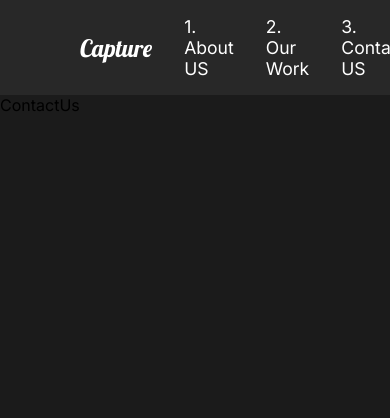
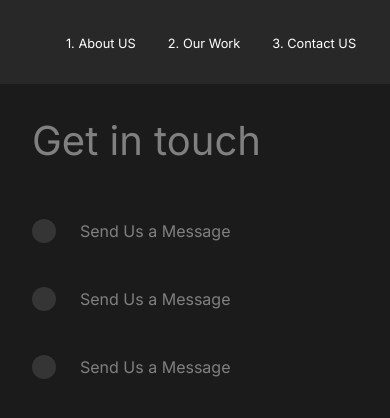
Before and after one commit to yashghori/studiowebapp, a React (Create React App) app: page /contact in a window 390 px wide. Shown: the top 418 px of the page. Built offline with nearby package versions, Linux system fonts and the light colour scheme.

Commit message:
responsiv touch

```diff
--- a/src/Animation.js
+++ b/src/Animation.js
@@ -62,7 +62,7 @@ export const LineAnim = {
   show: {
     width: "100%",
     transition: {
-      duration: 0.75,
+      duration: 1,
     },
   },
 };
--- a/src/Style.js
+++ b/src/Style.js
@@ -1,5 +1,6 @@
+import { motion } from "framer-motion";
 import styled from "styled-components";
-export const About = styled.div`
+export const About = styled(motion.div)`
   display: flex;
   /* max-height: 100vh; */
   min-height: 80vh;
@@ -7,12 +8,19 @@ export const About = styled.div`
   justify-content: space-between;
   padding: 5rem;
   color: white;
+  @media screen and (max-width: 862px) {
+    padding: 0rem;
+    height: 100vh;
+  }
 `;
 export const Description = styled.div`
   font-weight: lighter;
   padding-right: 5rem;
   flex: 1;
   z-index: 2;
+  @media screen and (max-width: 862px) {
+    padding: 2rem;
+  }
   h2 {
     font-weight: lighter;
   }
@@ -26,6 +34,15 @@ export const Image = styled.div`
     height: 80vh;
     object-fit: cover;
   }
+  @media screen and (max-width: 862px) {
+    position: absolute;
+    mix-blend-mode: overlay;
+    background: #3c3c3c;
+    width: 100%;
+    img {
+      height: 100vh;
+    }
+  }
 `;
 export const Hide = styled.div`
   overflow: hidden;
--- a/src/components/FaqSection.jsx
+++ b/src/components/FaqSection.jsx
@@ -3,11 +3,14 @@ import styled from 'styled-components'
 import { About } from '../Style'
 import Toggle from './Toggle'
 import { AnimateSharedLayout } from 'framer-motion'
+import UseScroll from './UseScroll'
+import { Fade } from '../Animation'
 
 const FaqSection = () => {
+    const [element, controls] = UseScroll()
     return (
         <div>
-            <FaqStyle>
+            <FaqStyle ref={element} animate={controls} initial="hidden" variants={Fade} >
                 <h2>Any  Questions ?<span>FAQ</span> </h2>
                 <AnimateSharedLayout>
                     <Toggle title="How do we start ?" >
@@ -53,6 +56,9 @@ const FaqSection = () => {
 
 const FaqStyle = styled(About)`
     display: block;
+    @media screen and (max-width: 862px){
+        padding: 2rem;
+    }
     span{
         display: block;
     }
--- a/src/components/GlobalStyle.jsx
+++ b/src/components/GlobalStyle.jsx
@@ -7,12 +7,14 @@ const GlobalStyle = createGlobalStyle`
     *{
         margin: 0;
         padding: 0;
+        overflow-x: hidden;
         box-sizing: border-box;
     }
     body{
         background: #1b1b1b;
         font-family: 'Inter', sans-serif;
     }
+
     button{
         font-weight: bold;
         font-size: 1.1rem;
@@ -24,6 +26,10 @@ const GlobalStyle = createGlobalStyle`
         outline: none;
         transition: all 0.3s ease;
         font-family: 'Inter', sans-serif;
+        @media screen and (max-width: 1230px) {
+            font-size : 0.9rem;
+            padding: 0.5rem 1rem;
+        }
         &:hover{
             background: #23d997;
             color: white;
@@ -33,6 +39,12 @@ const GlobalStyle = createGlobalStyle`
     h2{
         font-weight: lighter;
         font-size: 4rem;
+        @media screen and (max-width: 1230px) {
+            font-size : 3rem;
+        }
+        @media screen and (max-width: 982px) {
+            font-size : 2.5rem;
+        }
     }
     h3{
         color: white;
@@ -40,6 +52,9 @@ const GlobalStyle = createGlobalStyle`
     h4{
         font-weight: bold;
         font-size: 2rem;
+        @media screen and (max-width: 1230px) {
+            font-size : 1rem;
+        }
     }
     span{
         font-weight: bold;
@@ -47,11 +62,22 @@ const GlobalStyle = createGlobalStyle`
     }
     a{
         font-size: 1.1rem;
+        @media screen and (max-width: 982px) {
+            font-size : 0.8rem;
+        }
     }
     p{
         padding: 3rem 0rem;
         color: #ccc;
         font-size: 1.4rem;
+        @media screen and (max-width: 1230px) {
+            padding: 3rem 0;
+            font-size : 1rem;
+        }
+        @media screen and (max-width: 982px) {
+            padding: 1rem 0;
+            //font-size : 1rem;
+        }
     }
 `
 export default GlobalStyle;
--- a/src/components/Nav.jsx
+++ b/src/components/Nav.jsx
@@ -3,7 +3,7 @@ import styled from 'styled-components'
 import { NavLink } from 'react-router-dom'
 const Nav = () => {
     return (
-        <div>
+        <>
             <StyledNav>
                 <h1><a id='logo' href="#" >Capture </a></h1>
                 <UL>
@@ -12,7 +12,7 @@ const Nav = () => {
                     <li><NavLink to="/contact">3. Contact US</NavLink></li>
                 </UL>
             </StyledNav>
-        </div>
+        </>
     )
 }
 
@@ -24,6 +24,13 @@ const StyledNav = styled.nav`
     justify-content: space-between;
     align-items: center;
     padding: 1rem 5rem;
+    position: sticky;
+    top: 0;
+    z-index: 10;
+    @media screen and (max-width: 862px){
+        padding: 1rem;
+        justify-content: center;
+    }
     a{
         color: white;
         text-decoration: none;
@@ -33,6 +40,11 @@ const StyledNav = styled.nav`
         font-size: 1.5rem;
         font-weight: lighter;
     }
+    @media screen and (max-width: 422px){
+        h1{
+            display: none;
+        }
+        }
 `
 const UL = styled.nav`
     display: flex;
--- /dev/null
+++ b/src/components/ScrollTop.jsx
@@ -0,0 +1,18 @@
+import React, { useEffect } from 'react'
+import { useLocation } from 'react-router-dom'
+
+
+const ScrollTop = () => {
+    const { pathname } = useLocation();
+    useEffect(() => {
+        window.scroll({
+            top: 0,
+            left: 0
+        })
+
+    }, [pathname])
+
+    return null;
+}
+
+export default ScrollTop
--- /dev/null
+++ b/src/components/UseScroll.jsx
@@ -0,0 +1,20 @@
+import { useInView } from 'react-intersection-observer'
+import { motion, useAnimation } from 'framer-motion'
+
+const UseScroll = () => {
+    const controls = useAnimation();
+    const [element, view] = useInView({ threshold: 0.3 })
+    if (view) {
+        controls.start("show")
+    }
+    else {
+        controls.start("hidden")
+
+    }
+
+    return (
+        [element, controls]
+    )
+}
+
+export default UseScroll
--- a/src/pages/AboutUs.jsx
+++ b/src/pages/AboutUs.jsx
@@ -5,15 +5,20 @@ import ServicesSection from '../components/ServicesSection'
 //import animations
 import { motion } from 'framer-motion'
 import { PageAnimation } from '../Animation'
+import ScrollTop from '../components/ScrollTop'
+
 
 
 const AboutUs = () => {
     return (
-        <motion.div variants={PageAnimation} initial="hidden" animate="show" exit="exit" >
-            <AboutSection />
-            <ServicesSection />
-            <FaqSection />
-        </motion.div>
+        <>
+            <motion.div variants={PageAnimation} initial="hidden" animate="show" exit="exit" >
+                <AboutSection />
+                <ServicesSection />
+                <FaqSection />
+                <ScrollTop />
+            </motion.div>
+        </>
     )
 }
 
--- a/src/pages/ContactUs.jsx
+++ b/src/pages/ContactUs.jsx
@@ -1,12 +1,84 @@
 import React from 'react'
 //import animations
 import { motion } from 'framer-motion'
-import { PageAnimation } from '../Animation'
+import { PageAnimation, TitleAnim } from '../Animation'
+import styled from 'styled-components'
+import ScrollTop from '../components/ScrollTop'
 
 const ContactUs = () => {
   return (
-    <motion.div variants={PageAnimation} initial="hidden" animate="show" exit="exit">ContactUs</motion.div>
+    <Contact variants={PageAnimation} initial="hidden" animate="show" exit="exit">
+      <Title>
+        <Hide>
+          <motion.h2 variants={TitleAnim} >Get in touch</motion.h2>
+        </Hide>
+      </Title>
+      <div>
+        <Hide>
+          <Social variants={TitleAnim}>
+            <Circle />
+            <h2>Send Us a Message</h2>
+          </Social>
+        </Hide>
+        <Hide>
+          <Social variants={TitleAnim}>
+            <Circle />
+            <h2>Send Us a Message</h2>
+          </Social>
+        </Hide>
+        <Hide>
+          <Social variants={TitleAnim}>
+            <Circle />
+            <h2>Send Us a Message</h2>
+          </Social>
+        </Hide>
+      </div>
+      <ScrollTop />
+    </Contact>
   )
 }
+const Contact = styled(motion.div)`
+  padding : 5rem;
+  color : grey;
+  min-height: 90vh;
+  width: 100%;
+  @media screen and (max-width: 500px){
+    padding: 2rem;
+  }
+`
+const Title = styled.div`
+  margin-bottom: 5rem;
+  color: grey;
+  @media screen and (max-width: 500px){
+    margin-bottom: 2rem;
 
-export default ContactUs
+  }
+`
+const Hide = styled.div`
+  overflow: hidden;
+`
+const Circle = styled.div`
+  border-radius: 50%;
+  width: 3rem;
+  height: 3rem;
+  background: #353535;
+  @media screen and (max-width: 660px){
+    width: 1.5rem;
+  height: 1.5rem;
+  }
+`
+const Social = styled(motion.div)`
+  display: flex;
+  align-items: center;
+  h2{
+    margin: 2rem;
+  }
+  @media screen and (max-width: 660px){
+    h2{
+    margin: 1.5rem;
+    font-size: 1rem;
+  }
+  }
+`
+
+export default ContactUs;
--- a/src/pages/MovieDetail.jsx
+++ b/src/pages/MovieDetail.jsx
@@ -68,10 +68,20 @@ const Awards = styled.div`
   margin: 5rem;
   align-items: center;
   justify-content: space-around;
+  @media screen and (max-width: 900px){
+      flex-direction: column;
+      margin: 2rem;
+  }
 `
 
 const StyledAward = styled.div`
 padding: 5rem;
+@media screen and (max-width: 1300px){
+    padding: 2rem;
+}
+@media screen and (max-width: 950px){
+    padding: 1rem;
+}
 h3{
     font-size: 2rem;
 }
--- a/src/pages/OurWork.jsx
+++ b/src/pages/OurWork.jsx
@@ -9,8 +9,12 @@ import { Link } from 'react-router-dom'
 //import animations
 import { motion } from 'framer-motion'
 import { PageAnimation, Fade, PhotoAnim, LineAnim, FrameAnim, ContainerFrameAnim } from '../Animation'
+import UseScroll from '../components/UseScroll'
+import ScrollTop from '../components/ScrollTop'
 
 const OurWork = () => {
+  const [element, controls] = UseScroll()
+  const [element2, controls2] = UseScroll()
   return (
     <motion.div variants={PageAnimation} initial="hidden" animate="show" exit="exit" >
       <motion.div variants={ContainerFrameAnim} >
@@ -25,17 +29,18 @@ const OurWork = () => {
           <motion.div variants={LineAnim} className="line"></motion.div>
           <Link to="/work/the-athlete" > <HideOverflow><motion.img variants={PhotoAnim} src={athlete} alt="" /> </HideOverflow> </Link>
         </Movie>
-        <Movie>
+        <Movie ref={element} variants={Fade} animate={controls} initial="hidden" >
           <motion.h2 variants={Fade} >The Racer</motion.h2>
-          <div className="line"></div>
+          <motion.div variants={LineAnim} className="line"></motion.div>
           <Link to="/work/the-racer" ><HideOverflow> <motion.img variants={PhotoAnim} src={theracer} alt="" /></HideOverflow> </Link>
         </Movie>
-        <Movie>
+        <Movie ref={element2} variants={Fade} animate={controls2} initial="hidden">
           <motion.h2 variants={Fade} >Good Times</motion.h2>
-          <div className="line"></div>
+          <motion.div variants={LineAnim} className="line"></motion.div>
           <Link to="/work/good-times" > <HideOverflow> <motion.img PhotoAnim={PhotoAnim} src={goodtimes} alt="" /> </HideOverflow> </Link>
         </Movie>
       </Work>
+      <ScrollTop />
     </motion.div>
   )
 }
@@ -44,6 +49,10 @@ const Work = styled.div`
   min-height: 100vh;
   overflow: hidden;
   padding: 5rem;
+  @media screen and (max-width: 862px){
+    padding: 2rem;
+
+  }
   h2{
     padding: 1rem 0;
     color : grey
@@ -53,8 +62,11 @@ const HideOverflow = styled.div`
   overflow: hidden;
 `
 
-const Movie = styled.div`
+const Movie = styled(motion.div)`
   padding-bottom: 10rem;
+  @media screen and (max-width: 862px){
+    padding-bottom: 5rem;
+  }
   .line{
     height: 0.5rem;
     background: #23d997;
```
Also changed, not shown: src/components/ServicesSection.jsx (+45 -5 lines).
